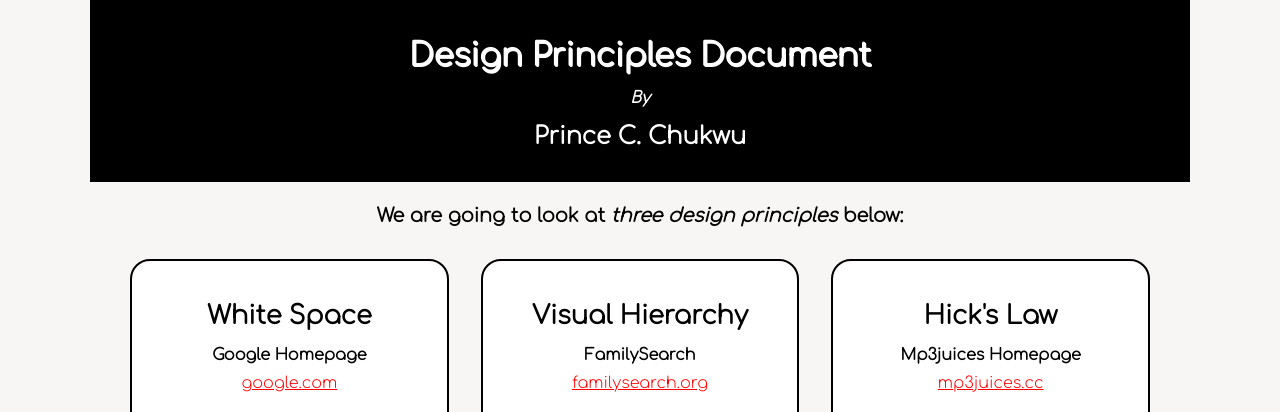
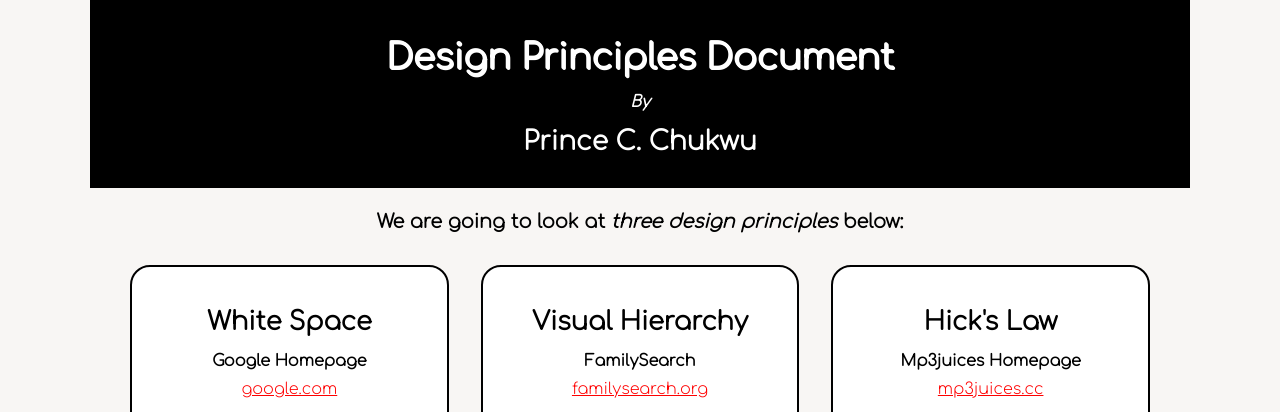
Before and after one commit to cprincec/wdd230, a plain HTML site: page week1/design-principles.html in a window 1280 px wide. Shown: the top 412 px of the page. Drawn offline with Linux system fonts and the light colour scheme.

Commit message:
finished

```diff
--- a/week1/css/large.css
+++ b/week1/css/large.css
@@ -6,7 +6,7 @@
     }
 
     header  {
-        font-size: 1.;
+        font-size: 1.1rem;
     }
 
     .sections  {
```
